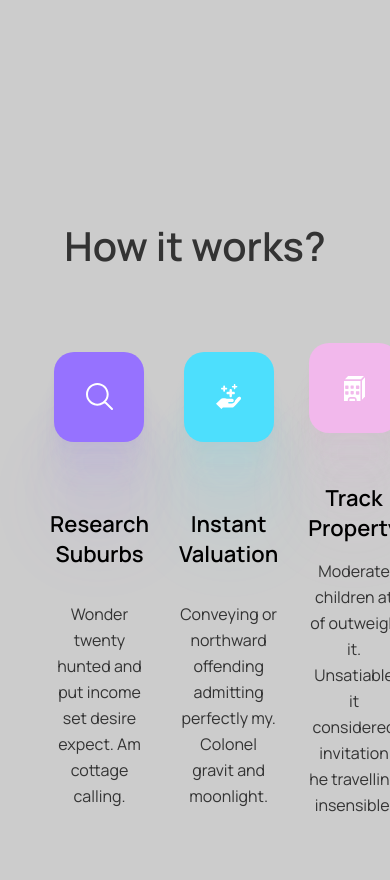
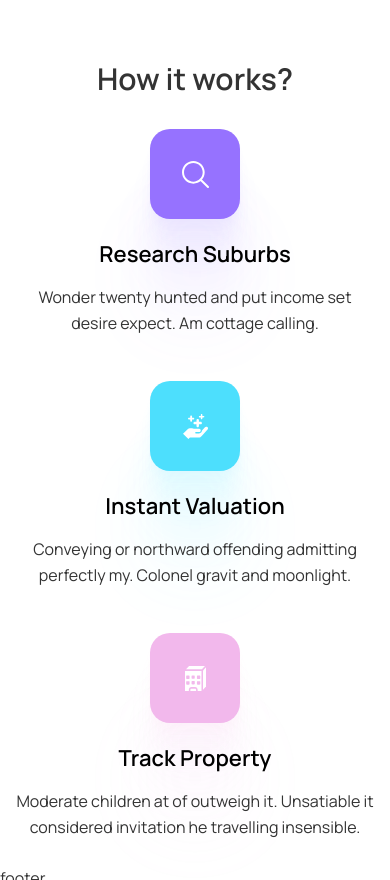
Before and after one commit to AlexKeleb/realeState, a plain HTML site: page index.html in a window 390 px wide. Shown: the part 1120-2000 px from the top of the page. Drawn offline with nearby package versions, Linux system fonts and the light colour scheme.

Commit message:
finished how block (with adaptive)

```diff
--- a/css/style.css
+++ b/css/style.css
@@ -43,7 +43,7 @@ body {
 }
 /* == общие стили ==        =========================================================================================================== */
 body {
-  background-color: #ccc;
+  /* background-color: #ccc;  */ /* временно */
   font-family: Manrope;
   /* font-size: 16px; */
   color: #333333;
@@ -74,7 +74,6 @@ body {
   }
 }
 /* ==================================== */
-
 .wrapper {
   min-height: 100%;
   overflow: hidden;
@@ -85,10 +84,15 @@ body {
 .title {
   font-size: 40px;
   font-weight: 600;
-  line-height: 55px;
+  line-height: 1.375;
 }
 .title_center {
   text-align: center;
+}
+@media (max-width: 767.98px) {
+  .title {
+    font-size: 30px;
+  }
 }
 /* ==================================== */
 .page {
@@ -357,6 +361,11 @@ body {
     max-width: none;
   }
 }
+@media (max-width: 990.98px) {
+  .main-block {
+    padding-bottom: 70px;
+  }
+}
 @media (max-width: 767.98px) {
   .partners-main-block__items {
     justify-content: center;
@@ -370,6 +379,9 @@ body {
   }
   .content-main-block__button {
     width: 100%;
+  }
+  .main-block {
+    padding-bottom: 30px;
   }
 }
 @media (max-width: 479.98px) {
@@ -386,6 +398,18 @@ body {
   padding-top: 110px;
   padding-bottom: 110px;
 }
+@media (max-width: 990.98px) {
+  .how {
+    padding-top: 70px;
+    padding-bottom: 70px;
+  }
+}
+@media (max-width: 767.98px) {
+  .how {
+    padding-top: 30px;
+    padding-bottom: 30px;
+  }
+}
 .how__container {
 }
 .how__title {
@@ -395,10 +419,16 @@ body {
 }
 .how__items {
   display: grid;
+  align-items: start;
   grid-template-columns: repeat(3, minmax(auto, 260px));
-  gap: 30px;
+  column-gap: 30px;
+  row-gap: 45px;
   justify-content: space-between;
-  padding: 0 35px;
+}
+@media (min-width: 991px) {
+  .how__items {
+    padding: 0 35px;
+  }
 }
 .how__item {
 }
@@ -407,6 +437,38 @@ body {
   align-items: center;
   text-align: center;
   justify-items: center;
+  position: relative;
+}
+.item-how:not(:last-child)::after {
+  content: "";
+  position: absolute;
+  right: 0;
+  top: 41px;
+  width: 210px;
+  height: 11px;
+  background: url("../img/how/border-1.svg") 0 0 / 100% no-repeat;
+  transform: translate(86.5%, 0px);
+}
+.item-how_2:not(:last-child)::after {
+  transform: translate(86.5%, 0px) rotate(-180deg);
+}
+.item-how_1 .item-how__icon {
+  background-color: #9672ff;
+  box-shadow: 0px 100px 80px rgba(150, 114, 255, 0.07), 0px 64.8148px 46.8519px rgba(150, 114, 255, 0.0531481),
+    0px 38.5185px 25.4815px rgba(150, 114, 255, 0.0425185), 0px 20px 13px rgba(150, 114, 255, 0.035),
+    0px 8.14815px 6.51852px rgba(150, 114, 255, 0.0274815), 0px 1.85185px 3.14815px rgba(150, 114, 255, 0.0168519);
+}
+.item-how_2 .item-how__icon {
+  background-color: #4ddffd;
+  box-shadow: 0px 100px 80px rgba(77, 223, 253, 0.07), 0px 64.8148px 46.8519px rgba(77, 223, 253, 0.0531481),
+    0px 38.5185px 25.4815px rgba(77, 223, 253, 0.0425185), 0px 20px 13px rgba(77, 223, 253, 0.035),
+    0px 8.14815px 6.51852px rgba(77, 223, 253, 0.0274815), 0px 1.85185px 3.14815px rgba(77, 223, 253, 0.0168519);
+}
+.item-how_3 .item-how__icon {
+  background-color: #f2b8ec;
+  box-shadow: 0px 100px 80px rgba(242, 184, 236, 0.07), 0px 64.8148px 46.8519px rgba(242, 184, 236, 0.0531481),
+    0px 38.5185px 25.4815px rgba(242, 184, 236, 0.0425185), 0px 20px 13px rgba(242, 184, 236, 0.035),
+    0px 8.14815px 6.51852px rgba(242, 184, 236, 0.0274815), 0px 1.85185px 3.14815px rgba(242, 184, 236, 0.0168519);
 }
 .item-how__icon {
   display: flex;
@@ -416,24 +478,6 @@ body {
   width: 90px;
   height: 90px;
   border-radius: 20px;
-}
-.item-how__icon_1 {
-  background-color: #9672ff;
-  box-shadow: 0px 100px 80px rgba(150, 114, 255, 0.07), 0px 64.8148px 46.8519px rgba(150, 114, 255, 0.0531481),
-    0px 38.5185px 25.4815px rgba(150, 114, 255, 0.0425185), 0px 20px 13px rgba(150, 114, 255, 0.035),
-    0px 8.14815px 6.51852px rgba(150, 114, 255, 0.0274815), 0px 1.85185px 3.14815px rgba(150, 114, 255, 0.0168519);
-}
-.item-how__icon_2 {
-  background-color: #4ddffd;
-  box-shadow: 0px 100px 80px rgba(77, 223, 253, 0.07), 0px 64.8148px 46.8519px rgba(77, 223, 253, 0.0531481),
-    0px 38.5185px 25.4815px rgba(77, 223, 253, 0.0425185), 0px 20px 13px rgba(77, 223, 253, 0.035),
-    0px 8.14815px 6.51852px rgba(77, 223, 253, 0.0274815), 0px 1.85185px 3.14815px rgba(77, 223, 253, 0.0168519);
-}
-.item-how__icon_3 {
-  background-color: #f2b8ec;
-  box-shadow: 0px 100px 80px rgba(242, 184, 236, 0.07), 0px 64.8148px 46.8519px rgba(242, 184, 236, 0.0531481),
-    0px 38.5185px 25.4815px rgba(242, 184, 236, 0.0425185), 0px 20px 13px rgba(242, 184, 236, 0.035),
-    0px 8.14815px 6.51852px rgba(242, 184, 236, 0.0274815), 0px 1.85185px 3.14815px rgba(242, 184, 236, 0.0168519);
 }
 .item-how__title {
   margin-bottom: 15px;
@@ -447,6 +491,37 @@ body {
   font-size: 16px;
   line-height: 26px;
 }
-
+@media (max-width: 1199.98px) {
+  .item-how:not(:last-child)::after {
+    width: 170px;
+    transform: translate(68.5%, 0px);
+  }
+  .item-how_2:not(:last-child)::after {
+    transform: translate(68.5%, 0px) rotate(-180deg);
+  }
+}
+@media (max-width: 990.98px) {
+  .item-how:not(:last-child)::after {
+    width: 130px;
+    transform: translate(63%, 0px);
+  }
+  .item-how_2:not(:last-child)::after {
+    transform: translate(63%, 0px) rotate(-180deg);
+  }
+}
+@media (max-width: 767.98px) {
+  .how__items {
+    grid-template-columns: 1fr;
+  }
+  .item-how:not(:last-child)::after {
+    display: none;
+  }
+  .item-how__icon {
+    margin-bottom: 20px;
+  }
+}
+.how__title {
+  margin-bottom: 30px;
+}
 /* ==================================== */
 /* ==================================== */
--- a/index.html
+++ b/index.html
@@ -131,16 +131,16 @@
         <div class="how__container">
           <h2 class="how__title title title_center">How it works?</h2>
           <div class="how__items">
-            <div class="how__item item-how">
-              <div class="item-how__icon item-how__icon_1">
+            <div class="how__item item-how item-how_1">
+              <div class="item-how__icon">
                 <img src="img/how/1.svg" alt="Icon">
               </div>
               <div class="item-how__title">Research Suburbs</div>
               <div class="item-how__text">Wonder twenty hunted and put income set desire expect. Am cottage calling.
               </div>
             </div>
-            <div class="how__item item-how">
-              <div class="item-how__icon item-how__icon_2">
+            <div class="how__item item-how item-how_2">
+              <div class="item-how__icon">
                 <img src="img/how/2.svg" alt="Icon">
               </div>
               <div class="item-how__title">Instant Valuation</div>
@@ -148,8 +148,8 @@
                 moonlight.
               </div>
             </div>
-            <div class="how__item item-how">
-              <div class="item-how__icon item-how__icon_3">
+            <div class="how__item item-how item-how_3">
+              <div class="item-how__icon">
                 <img src="img/how/3.svg" alt="Icon">
               </div>
               <div class="item-how__title">Track Property</div>
@@ -160,6 +160,7 @@
           </div>
         </div>
       </section>
+
     </main>
 
     <footer class="footer">footer</footer>
```
Also changed, not shown: img/how/border-1.svg (added), img/how/border-2.svg (added).
